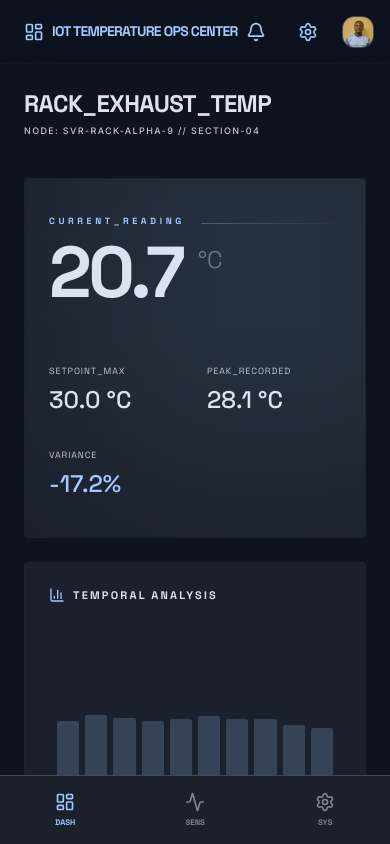
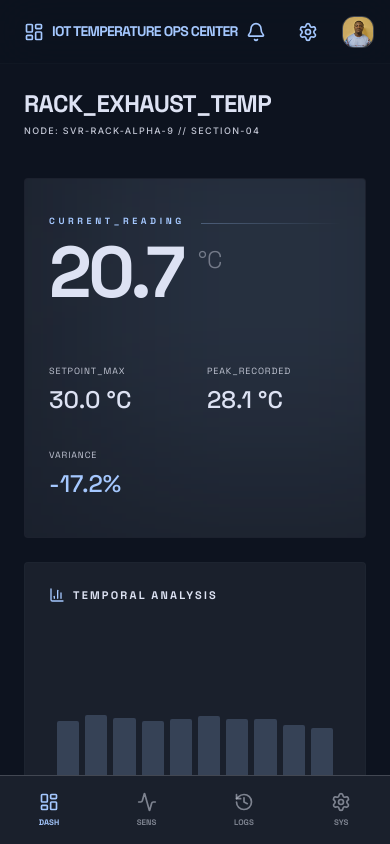
Before and after one commit to Jeyzimtech/Smart-Dashboard, a React (Vite) app: page / in a window 390 px wide. Shown: the top 844 px of the page. Built offline with nearby package versions, Linux system fonts and the light colour scheme.

Commit message:
feat: add Logs shortcut to mobile navigation

```diff
--- a/src/App.jsx
+++ b/src/App.jsx
@@ -1,5 +1,5 @@
 import React, { useState, useEffect, useRef, useCallback } from 'react';
-import { BarChart3, Zap, Wind, LayoutDashboard, Activity, Settings } from 'lucide-react';
+import { BarChart3, Zap, Wind, LayoutDashboard, Activity, Settings, History } from 'lucide-react';
 
 // Specialized Components
 import { Navbar, Sidebar } from './components/Navigation';
@@ -177,14 +177,19 @@ const App = () => {
       <div className="md:hidden fixed bottom-0 left-0 w-full bg-surface-container border-t border-outline-variant z-50 flex justify-around py-4">
         <MobileNavBtn icon={<LayoutDashboard />} label="Dash" active />
         <MobileNavBtn icon={<Activity />} label="Sens" />
+        <MobileNavBtn
+          icon={<History size={20} />}
+          label="Logs"
+          onClick={() => setShowNotifPanel(!showNotifPanel)}
+        />
         <MobileNavBtn icon={<Settings />} label="Sys" />
       </div>
     </div>
   );
 };
 
-const MobileNavBtn = ({ icon, label, active = false }) => (
-  <button className={`flex flex-col items-center gap-1 ${active ? 'text-primary' : 'text-on-surface-variant/60'}`}>
+const MobileNavBtn = ({ icon, label, active = false, onClick }) => (
+  <button onClick={onClick} className={`flex flex-col items-center gap-1 ${active ? 'text-primary' : 'text-on-surface-variant/60'}`}>
     {React.cloneElement(icon, { size: 20 })}
     <span className="text-[8px] font-headline uppercase font-bold">{label}</span>
   </button>
```
